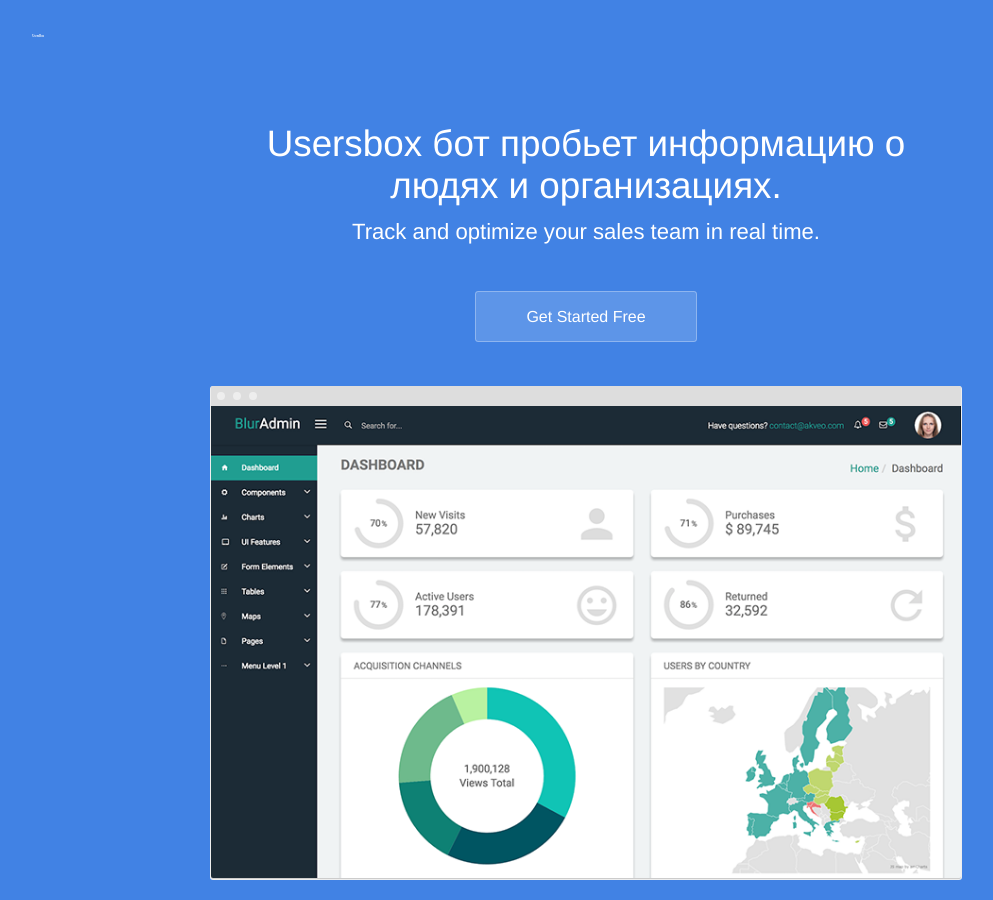
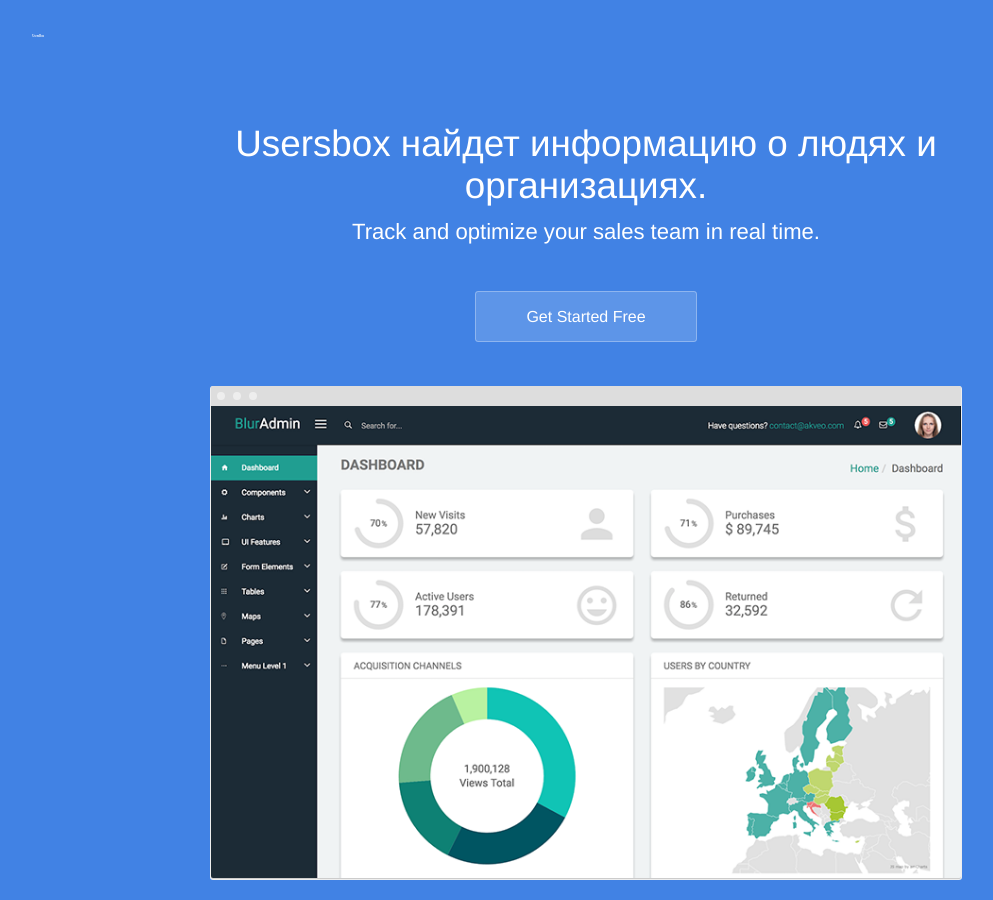
Before and after one commit to usersboxbot/usersboxbot.github.io, a Jekyll site: the page built from index.html, in a window 1280 px wide and 900 px high. Shown: the whole window, without its empty margins (54-1047 px from the left). Built offline with Jekyll 4.4.1, drawn with Linux system fonts in a browser that asks for light colours.

Commit message:
Update index.html

```diff
--- a/index.html
+++ b/index.html
@@ -4,7 +4,7 @@ description: Track and optimize your sales team in real time
 ---
 <section class="hero">
 	<div class="text-container">
-		<h1 class="editable">Usersbox бот пробьет информацию о людях и организациях.</strong></h1>
+		<h1 class="editable">Usersbox найдет информацию о людях и организациях.</strong></h1>
 		<p class="subtext editable">Track and optimize your sales team in real time.</p>
 		<div class="cta button alt"><a href="{{ site.baseurl }}/contact/">Get Started Free</a></div>
 		<div>
```
